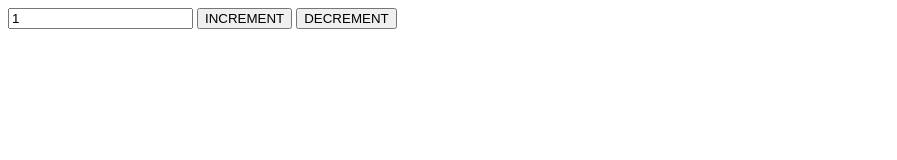
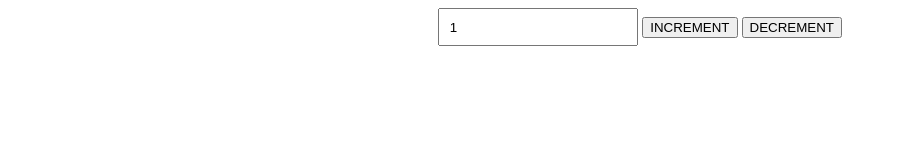
Before and after one commit to manikandan250/increment-decrement, a plain HTML site: page index.html in a window 1280 px wide. Both pictures are taken after a click on the button "INCREMENT". Shown: the whole page, without its empty margins (0-897 px from the left). Drawn offline with Linux system fonts and the light colour scheme.

Commit message:
increment-decrement

```diff
--- a/index.html
+++ b/index.html
@@ -4,11 +4,19 @@
   <meta charset="UTF-8">
   <meta name="viewport" content="width=device-width, initial-scale=1.0">
   <title>increment decrement</title>
+  <style>
+	.container{
+		text-align:center;
+	}
+	input{
+		padding:0.6rem;
+	}
+  </style>
   </head>
 <body>
 
 		<div class="container">
-			<input type="text" id="dom">
+			<input type="text" id="dom" placeholder="Enter The Number">
 			<button id="incre">INCREMENT</button>
 			<button id="decre">DECREMENT</button>
 		</div>
--- a/main.js
+++ b/main.js
@@ -4,12 +4,16 @@ incre.addEventListener("click",myFunction);
 decre.addEventListener("click",myFunctionn);
 
 function myFunction(){
-	let add=document.getElementById("dom").value;
+	var add=document.getElementById("dom").value;
 	add++;
 	document.getElementById("dom").value=add;
 }
 function myFunctionn(){
-	let add=document.getElementById("dom").value;
-	add--;
+	var add=document.getElementById("dom").value;
+
+	if(add>0){
+		add--;
 	document.getElementById("dom").value=add;
+
+	}
 }
```
